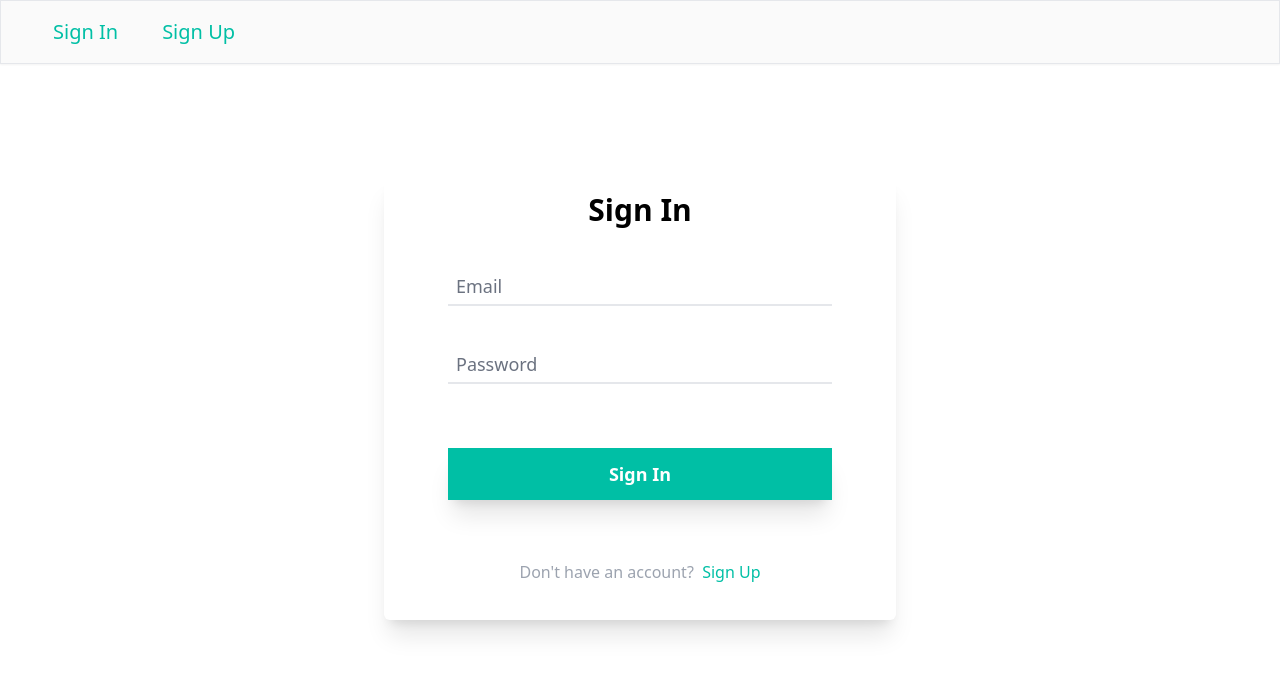
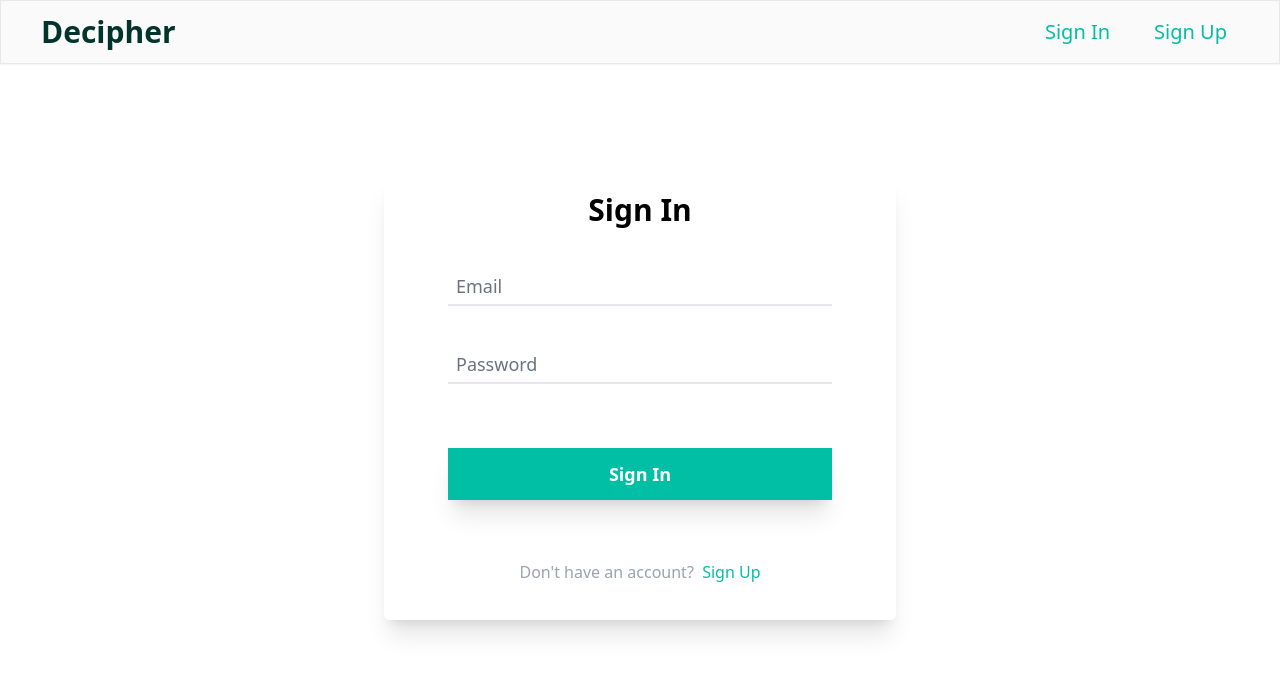
Before and after one commit to Codemonk-adi/urlfrontend, a React (Create React App) app: page /signin in a window 1280 px wide. Shown: the top 674 px of the page. Built offline with nearby package versions, Linux system fonts and the light colour scheme.

Commit message:
fifth commit

```diff
--- a/src/components/Header/Header.js
+++ b/src/components/Header/Header.js
@@ -44,12 +44,12 @@ const Header = () => {
   });
   return (
     <div className="border border-gray-200 max-w-screen h-16 px-10  bg-gray-background shadow-sm overflow-hidden flex items-center justify-between">
-      {/* <Link
+      <Link
         to="/"
         className="flex items-center space-x-2 curosr-pointer text-3xl font-semibold text-blue-dark hover:text-blue-text"
       >
         <span>Decipher</span>
-      </Link> */}
+      </Link>
       {!auth.isLoggedIn && (
         <div className="flex items-center space-x-5">
           <Link
```
